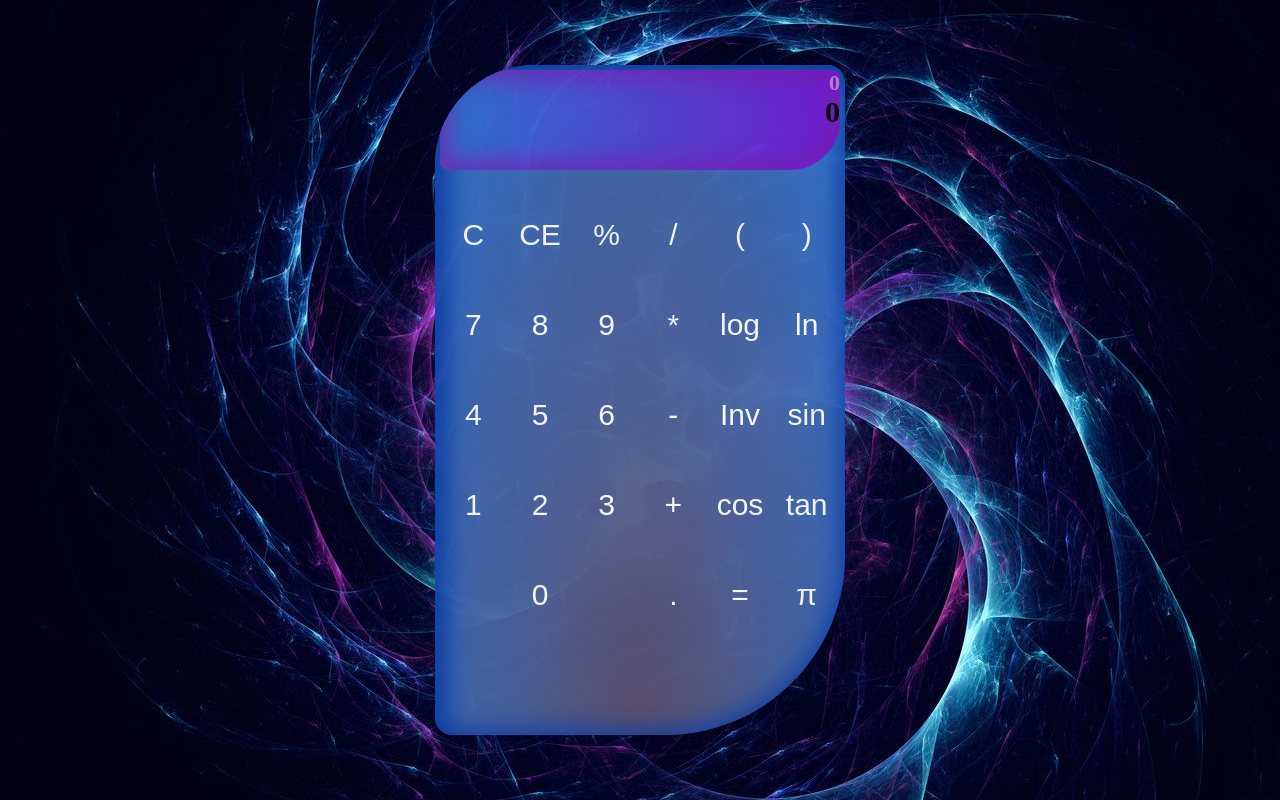
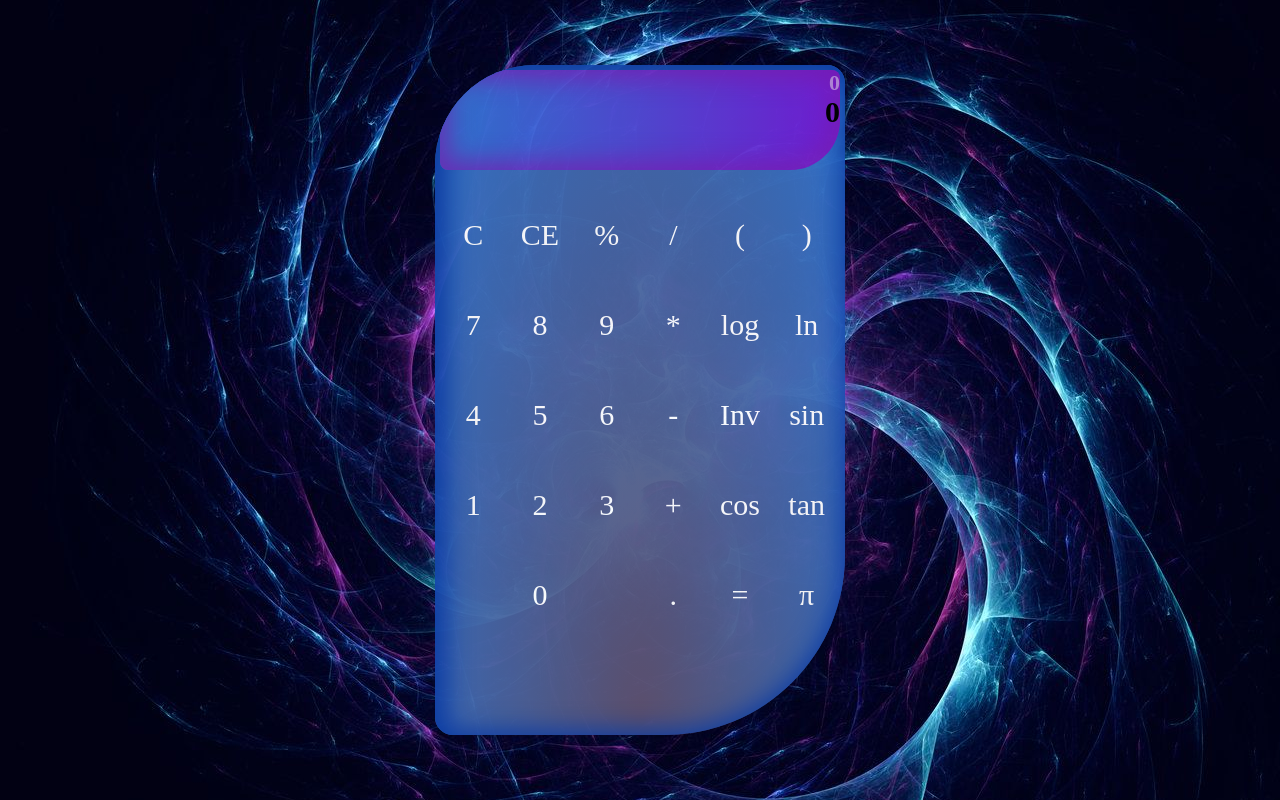
Before and after one commit to MnojS/Responsive_Calculator, a plain HTML site: page index.html in a window 1280 px wide. Drawn offline with Linux system fonts and the light colour scheme.

Commit message:
Update style.css

```diff
--- a/style.css
+++ b/style.css
@@ -27,6 +27,9 @@ section{
     overflow: hidden;
     padding: 5px;
     box-shadow: inset 4px 4px 25px 9px rgb(15, 64, 170);
+}
+input{
+    font-family: ink free;
 }
 /* calculation screen  */
 .display{
```
